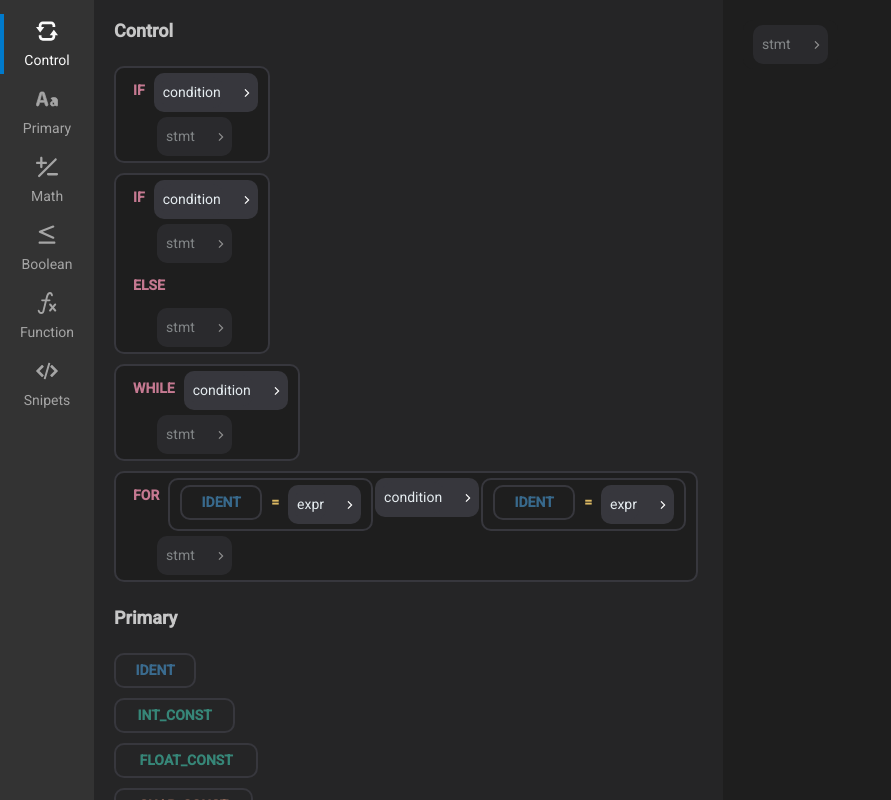
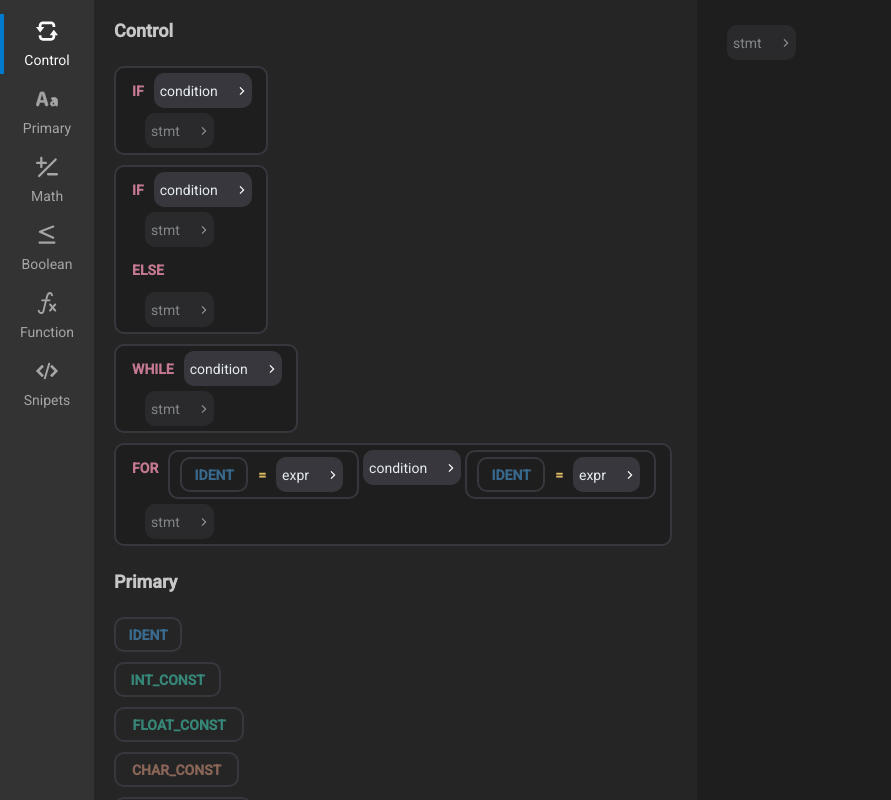
Before and after one commit to yiannakall/MSC-Visual-Code-Chips, a plain HTML site: page index.html in a window 1280 px wide. Shown: the whole page, without its empty margins (0-891 px from the left). Drawn offline with nearby package versions, Linux system fonts and the light colour scheme.

Commit message:
Updated rendering for later making block targeted render updates instead of refreshing the whole code view (needed for better performance)

```diff
--- a/Editor/EditorElements/EditorElement.js
+++ b/Editor/EditorElements/EditorElement.js
@@ -18,7 +18,7 @@ export class EditorElement {
     isDraggable = true;
     isDroppable = true;
 
-    onClick = (self) => {};
+    onClick = (e, self) => {};
     onContextMenu = (e, self) => {};
     theme = (self) => { return ''; };
 
@@ -107,8 +107,7 @@ export class EditorElement {
 
     AddOnClick_() {
         this.$wholeView.on('click', (e) => {
-            this.onClick(this);
-            e.stopPropagation();
+            this.onClick(e, this);
         });
     }
 
--- a/Editor/EditorElements/Group.js
+++ b/Editor/EditorElements/Group.js
@@ -145,25 +145,17 @@ export class Group extends EditorElement {
 
     Render_($container) {
         let $group = $('<div class = "group"></div>');
-        let $differentLines = $('<div class = "different-line-elems"></div>');
-        let $inline = $('<div class = "inline-elems"></div>');
 
-        $differentLines.append($inline);
-        $group.append($differentLines);
         $container.append($group);
 
         $group.attr('title', this.symbol.tooltip || this.symbol.alias || this.symbol.symbol.name);
         this.$wholeView = this.$customizableView = $group;
 
         for (let elem of this.elems){
-            if (elem.type === EditorElementTypes.NewLine){
-                $inline = $('<div class = "inline-elems"></div>');
-                $differentLines.append($inline);
-            }else{
-                elem.Render($inline);
+                elem.Render($group);
+
                 if (this.onRenderElem)
                     this.onRenderElem(elem);
-            }
         }
 
         if (this.onRenderElem)
--- a/Editor/EditorElements/InputBlock.js
+++ b/Editor/EditorElements/InputBlock.js
@@ -28,7 +28,7 @@ export class InputBlock extends EditorElement {
     }
 
     Render_($container){
-        this.$wholeView = this.$customizableView = $('<div/>').addClass('block');
+        this.$wholeView = this.$customizableView = $('<div/>').addClass('input-block');
         this.$wholeView.attr('title', this.symbol.tooltip || this.symbol.alias || this.symbol.symbol.name);
 
         this.CreateInput_();
@@ -38,7 +38,7 @@ export class InputBlock extends EditorElement {
     }
 
     CreateInput_(){
-        this.$input = $('<input>').addClass('block-input');
+        this.$input = $('<input>').addClass('input');
         this.$input.attr('placeholder', this.symbol.alias || this.symbol.symbol.name);
 
         if (this.userInput_ !== undefined && this.userInput_ !== ''){
--- a/Editor/EditorElements/NewLine.js
+++ b/Editor/EditorElements/NewLine.js
@@ -15,6 +15,8 @@ export class NewLine extends EditorElement {
     }
 
     Render_($container){
-        assert(false, 'Should not be rendered, as it just changes the parent group\'s layout');
+        this.$customizableView = this.$wholeView = $('<div/>').addClass('new-line');
+
+        $container.append(this.$wholeView);
     }
 }
--- a/Editor/EditorElements/SelectionBlock.js
+++ b/Editor/EditorElements/SelectionBlock.js
@@ -36,8 +36,8 @@ export class SelectionBlock extends EditorElement {
 
     Render_($container){
         let $blockWithArrow =
-            $('<div/>').addClass('block-with-arrow').append(
-                $('<div/>').addClass('block').html(this.symbol.alias || this.symbol.symbol.name),
+            $('<div/>').addClass('selection-block').append(
+                $('<div/>').addClass('text').html(this.symbol.alias || this.symbol.symbol.name),
                 $('<div/>').addClass('arrow')
             );
 
@@ -45,15 +45,6 @@ export class SelectionBlock extends EditorElement {
             $blockWithArrow.addClass('block-can-repeat');
         }
         $blockWithArrow.attr('title', this.symbol.tooltip || this.symbol.alias || this.symbol.symbol.name);
-        this.$customizableView = $blockWithArrow;
-
-        this.$blockAlternateSelections = $('<div/>').addClass('block-alternate-selections').hide();
-
-        this.$wholeView =
-            $('<div/>').addClass('block-with-selections').append(
-                $blockWithArrow,
-                this.$blockAlternateSelections
-            );
 
         $blockWithArrow.on('click', (e) => {
             if (this.isEditable_){
@@ -61,6 +52,15 @@ export class SelectionBlock extends EditorElement {
                 this.$blockAlternateSelections.toggle();
             }
         });
+
+        this.$customizableView = $blockWithArrow;
+        this.$blockAlternateSelections = $('<div/>').addClass('block-alternate-selections').hide();
+
+        this.$wholeView =
+            $('<div/>').addClass('selection-block-container').append(
+                $blockWithArrow,
+                this.$blockAlternateSelections
+            );
 
         for (let symbol of this.alternateSymbols){
             this.$blockAlternateSelections.append(this.CreateChoiceView_(symbol));
--- a/Editor/EditorElements/SimpleBlock.js
+++ b/Editor/EditorElements/SimpleBlock.js
@@ -19,7 +19,7 @@ export class SimpleBlock extends EditorElement {
     }
 
     Render_($container){
-        let $elem = $('<div/>').addClass('block').html(this.symbol.alias || this.symbol.symbol.name);
+        let $elem = $('<div/>').addClass('simple-block').html(this.symbol.alias || this.symbol.symbol.name);
         $container.append($elem);
         this.$wholeView = this.$customizableView = $elem;
     }
--- a/Editor/EditorElements/TabBlock.js
+++ b/Editor/EditorElements/TabBlock.js
@@ -14,7 +14,7 @@ export class TabBlock extends EditorElement {
     }
 
     Render_($container){
-        let $elem = $('<div/>').addClass('block');
+        let $elem = $('<div/>').addClass('tab');
         $container.append($elem);
         this.$wholeView = this.$customizableView = $elem;
     }
--- a/editor.css
+++ b/editor.css
@@ -12,15 +12,190 @@ body{
     width: 100vw;
 }
 
+/* Group */
+
 .group{
+    background-color: #1e1e1e;
     border: solid 2px #37373D;
     border-radius: 10px;
 
-    width: fit-content;
+    display: inline-block;
+    vertical-align: top;
+    width: max-content;
+
     padding: 5px 10px;
     box-sizing: border-box;
-    background-color: #1e1e1e;
     cursor: pointer;
+}
+
+.group > * {
+    margin-right: 4px;
+}
+
+/* New Line */
+
+.group > .new-line {
+    display: block;
+    height: 5px;
+}
+
+.group > .new-line + .new-line {
+    height: 32px;
+}
+
+/* Tab */
+
+.group > .tab {
+    width: 15px;
+    display: inline-block;
+    vertical-align: top;
+}
+
+/* Selection Block */
+
+.selection-block-container {
+    position: relative;
+    width: fit-content;
+    display: inline-flex;
+    align-items: center;
+}
+
+.selection-block {
+    min-height: 35px;
+
+    background-color: #37373D;
+    cursor: pointer;
+
+    font-family: Roboto;
+    font-size: 14px;
+    color: #E5ECF0;
+    user-select: none;
+
+    border: 2px solid transparent;
+    border-radius: 10px;
+    box-sizing: border-box;
+
+
+    display: inline-flex;
+    gap: 20px;
+    align-items: center;
+    padding: 0px 4px;
+}
+
+.selection-block .arrow{
+    width: 8px;
+    height: 8px;
+
+    background: white;
+    -webkit-mask-size: cover;
+    mask-size: cover;
+    -webkit-mask-image: url(/Images/arrow.svg);
+    mask-image: url(/Images/arrow.svg);
+}
+
+.block-alternate-selections{
+    position: absolute;
+    top: 100%;
+    z-index: 1;
+
+    font: inherit;
+    background: inherit;
+    color: inherit;
+
+    display: flex;
+    flex-direction: column;
+    justify-content: stretch;
+    color: #C2C2C2;
+    font-family: Roboto;
+    font-size: 14px;
+    user-select: none;
+    background-color: #252526;
+    padding: 5px 10px;
+    box-shadow: 0px 4px 4px rgba(0, 0, 0, 0.25);
+}
+
+.block-alternate-selection-container {
+    position: relative;
+}
+
+.block-alternate-selection{
+    padding: 5px;
+    cursor: pointer;
+}
+
+.block-alternate-selection:hover{
+    background-color: #094771;
+    color: #E5ECF0;
+}
+
+/* Input Block */
+
+.input-block{
+    border: 2px solid transparent;
+    border-radius: 10px;
+    min-height: 35px;
+    box-sizing: border-box;
+
+    width: fit-content;
+    vertical-align: top;
+
+    display: inline-flex;
+    align-items: center;
+    background-color: #37373D;
+    cursor: pointer;
+
+    font-family: Roboto;
+    font-size: 14px;
+    color: #E5ECF0;
+    user-select: none;
+}
+
+.input-block .input{
+    border: none;
+    border-radius: 10px;
+    margin: 0;
+    outline: none;
+    padding: 0;
+    width: 100%;
+    text-align: center;
+    display: block;
+    box-sizing: border-box;
+
+    font: inherit;
+    background: inherit;
+    color: inherit;
+}
+
+.input-block .input::placeholder{
+    color: inherit;
+    opacity: 0.6;
+}
+
+.input-block .invalid-input{
+    background-color: red !important;
+    color: white !important;
+}
+
+/* Simple Block */
+
+.simple-block{
+    border-radius: 10px;
+    border: 2px solid transparent;
+    box-sizing: border-box;
+
+    min-height: 35px;
+    width: fit-content;
+    vertical-align: top;
+    display: inline-flex;
+    align-items: center;
+
+    cursor: pointer;
+    padding: 0px 4px;
+
+    font-family: Roboto;
+    font-size: 14px;
+    color: #E5ECF0;
+    user-select: none;
 }
 
 .editor {
@@ -85,47 +260,6 @@ body{
     background-color: white;
 }
 
-.block, .block-with-arrow{
-    border-radius: 10px;
-    min-height: 27px;
-    width: fit-content;
-
-    display: flex;
-    gap: 20px;
-    align-items: center;
-
-    line-height: 27px;
-    background-color: #37373D;
-    cursor: pointer;
-    border: 2px solid transparent;
-
-    font-family: Roboto;
-    font-size: 14px;
-    color: #E5ECF0;
-    user-select: none;
-}
-
-.block:not(.block-with-arrow>.block){
-    padding: 2px 5px;
-}
-
-.block-with-arrow{
-    padding: 2px 5px;
-}
-
-.inline-elems{
-    display: flex;
-    align-items: flex-start;
-    gap: 2px;
-    min-height: 27px;
-}
-
-.different-line-elems{
-    display: flex;
-    flex-direction: column;
-    gap: 5px;
-}
-
 .selected{
     border-color: #FFE34D !important;
 }
@@ -140,49 +274,6 @@ body{
 
 .block-can-repeat{
     opacity: 0.5;
-}
-
-.block-can-repeat::placeholder{
-
-}
-
-.block-with-selections{
-    position: relative;
-    width: fit-content;
-}
-
-.block-alternate-selections{
-    position: absolute;
-    z-index: 1;
-
-    font: inherit;
-    background: inherit;
-    color: inherit;
-
-    display: flex;
-    flex-direction: column;
-    justify-content: stretch;
-    color: #C2C2C2;
-    font-family: Roboto;
-    font-size: 14px;
-    user-select: none;
-    background-color: #252526;
-    padding: 5px 10px;
-    box-shadow: 0px 4px 4px rgba(0, 0, 0, 0.25);
-}
-
-.block-alternate-selection-container {
-    position: relative;
-}
-
-.block-alternate-selection{
-    padding: 5px;
-    cursor: pointer;
-}
-
-.block-alternate-selection:hover{
-    background-color: #094771;
-    color: #E5ECF0;
 }
 
 .tooltip-container {
@@ -231,49 +322,6 @@ body{
 }
 .tooltip-container:hover::before {
     visibility: visible;
-}
-
-.block-with-arrow .arrow{
-    width: 8px;
-    height: 8px;
-
-    background: white;
-    -webkit-mask-size: cover;
-    mask-size: cover;
-    -webkit-mask-image: url(/Images/arrow.svg);
-    mask-image: url(/Images/arrow.svg);
-}
-
-.block-input{
-    border: none;
-    border-radius: 10px;
-    margin: 0;
-    outline: none;
-    padding: 0;
-    width: 100%;
-    text-align: center;
-    display: block;
-    box-sizing: border-box;
-
-    font: inherit;
-    background: inherit;
-    color: inherit;
-}
-
-.block-input::placeholder{
-    color: inherit;
-    opacity: 0.6;
-}
-
-.invalid-input{
-    background-color: red !important;
-    color: white !important;
-}
-
-.TAB_BLOCK {
-    background-color: transparent;
-    width: 15px;
-    align-self: stretch;
 }
 
 /********************************* TOOLBOX *********************************/
```
Also changed, not shown: Editor/editor.js (+51 -19 lines).
